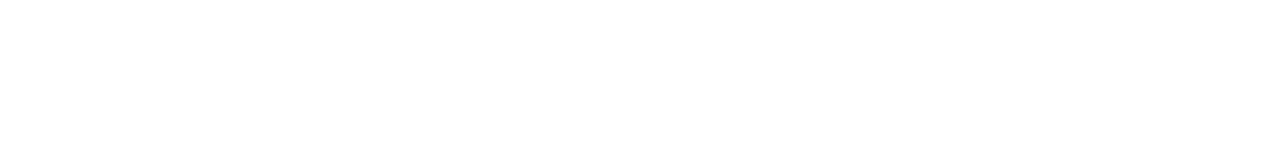
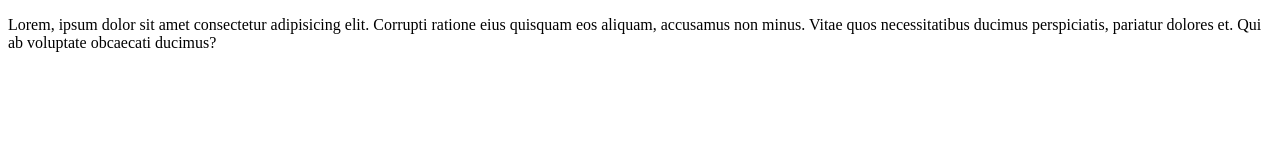
Before and after one commit to Luiz-Otavio1/projeto-1, a plain HTML site: page index.html in a window 1280 px wide. Drawn offline with Linux system fonts and the light colour scheme.

Commit message:
Adicionado texto no body

```diff
--- a/index.html
+++ b/index.html
@@ -6,6 +6,6 @@
     <title>Curso Gratuito Git/GitHub</title>
 </head>
 <body>
-
+    <p>Lorem, ipsum dolor sit amet consectetur adipisicing elit. Corrupti ratione eius quisquam eos aliquam, accusamus non minus. Vitae quos necessitatibus ducimus perspiciatis, pariatur dolores et. Qui ab voluptate obcaecati ducimus?</p>
 </body>
 </html>
```
